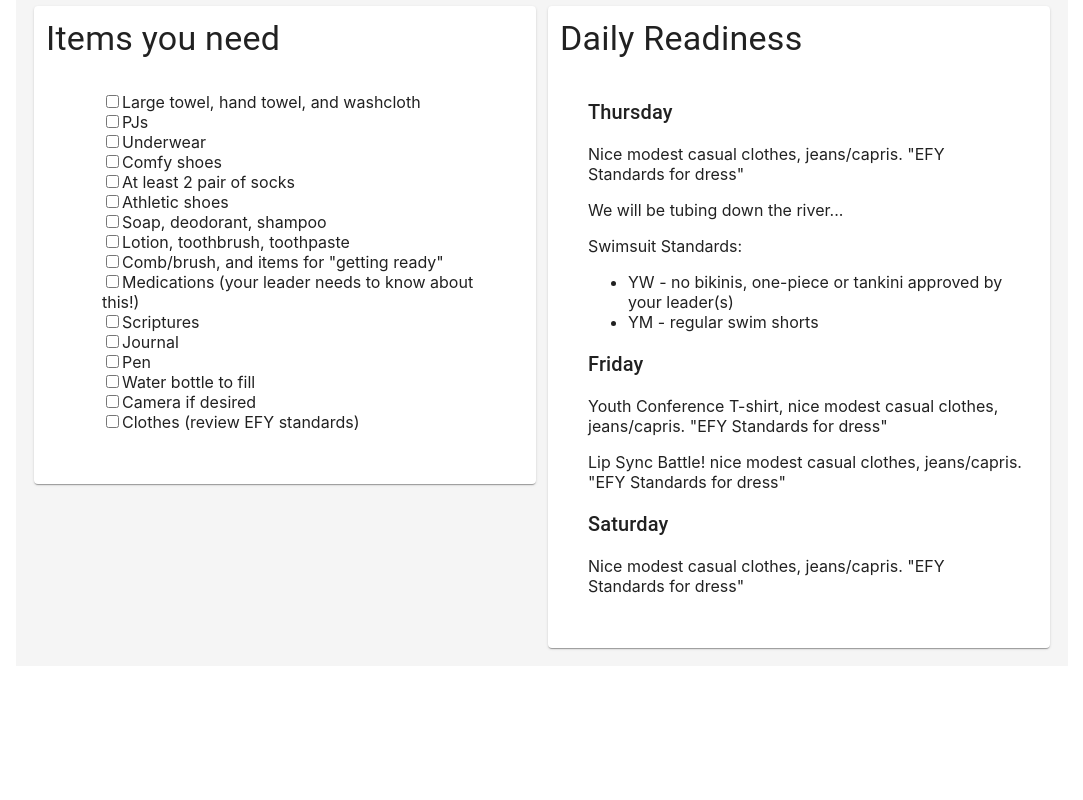
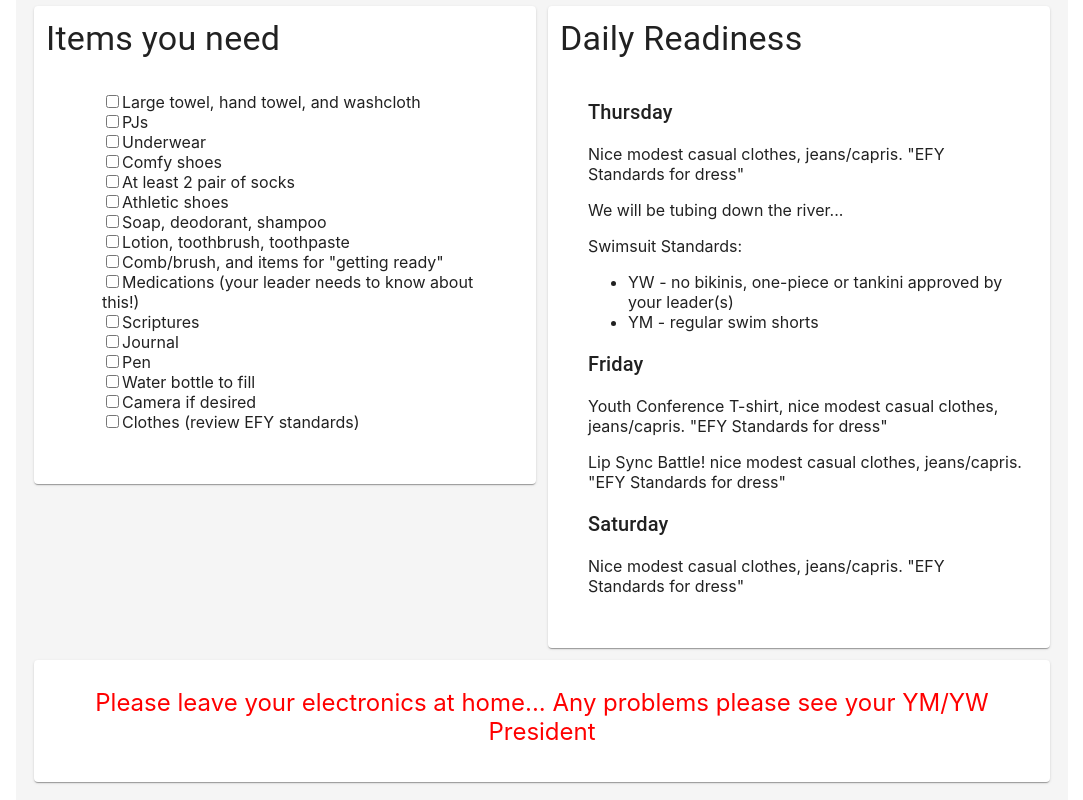
Before and after one commit to smcgee31/YouthConference_2019, a React (Create React App) app: page / in a window 1280 px wide. Shown: the part 526-1326 px from the top of the page, without its empty margins (98-1181 px from the left). Before the commit the page ends 1192 px from the top, so only its background shows below. Built offline with nearby package versions, Linux system fonts and the light colour scheme.

Commit message:
feature: add footer

```diff
--- a/src/App.jsx
+++ b/src/App.jsx
@@ -2,12 +2,14 @@ import React from 'react';
 
 import Header from './Layout/Header';
 import Main from './Layout/Main';
+import Footer from './Layout/Footer';
 
 function App() {
   return (
     <div style={ { backgroundColor: '#f5f5f5', padding: 12, maxWidth: 1028, margin: 'auto' } }>
       <Header />
       <Main />
+      <Footer />
     </div>
   );
 }
--- /dev/null
+++ b/src/Layout/Footer.jsx
@@ -0,0 +1,12 @@
+import React from 'react'
+import { Card, CardContent } from '@material-ui/core'
+
+export default () => {
+  return (
+    <Card style={ { padding: 12, margin: 6 } }>
+      <CardContent style={ { color: 'red', textAlign: 'center', fontSize: 24 } }>
+        Please leave your electronics at home... Any problems please see your YM/YW President
+      </CardContent>
+    </Card>
+  )
+}
--- a/src/Layout/Header.jsx
+++ b/src/Layout/Header.jsx
@@ -4,7 +4,7 @@ import { AppBar, Toolbar, Typography } from '@material-ui/core';
 export default () => {
   return (
     <AppBar position="static">
-      <Toolbar style={ { textAlign: "center", justifyContent: "center" } }>
+      <Toolbar style={ { justifyContent: "center" } }>
         <Typography variant="h3" color="inherit" >
           2019 Pleasant Grove Youth Conference
         </Typography>
```
Also changed, not shown: src/Components/Intro.jsx (line endings or trailing spaces).
